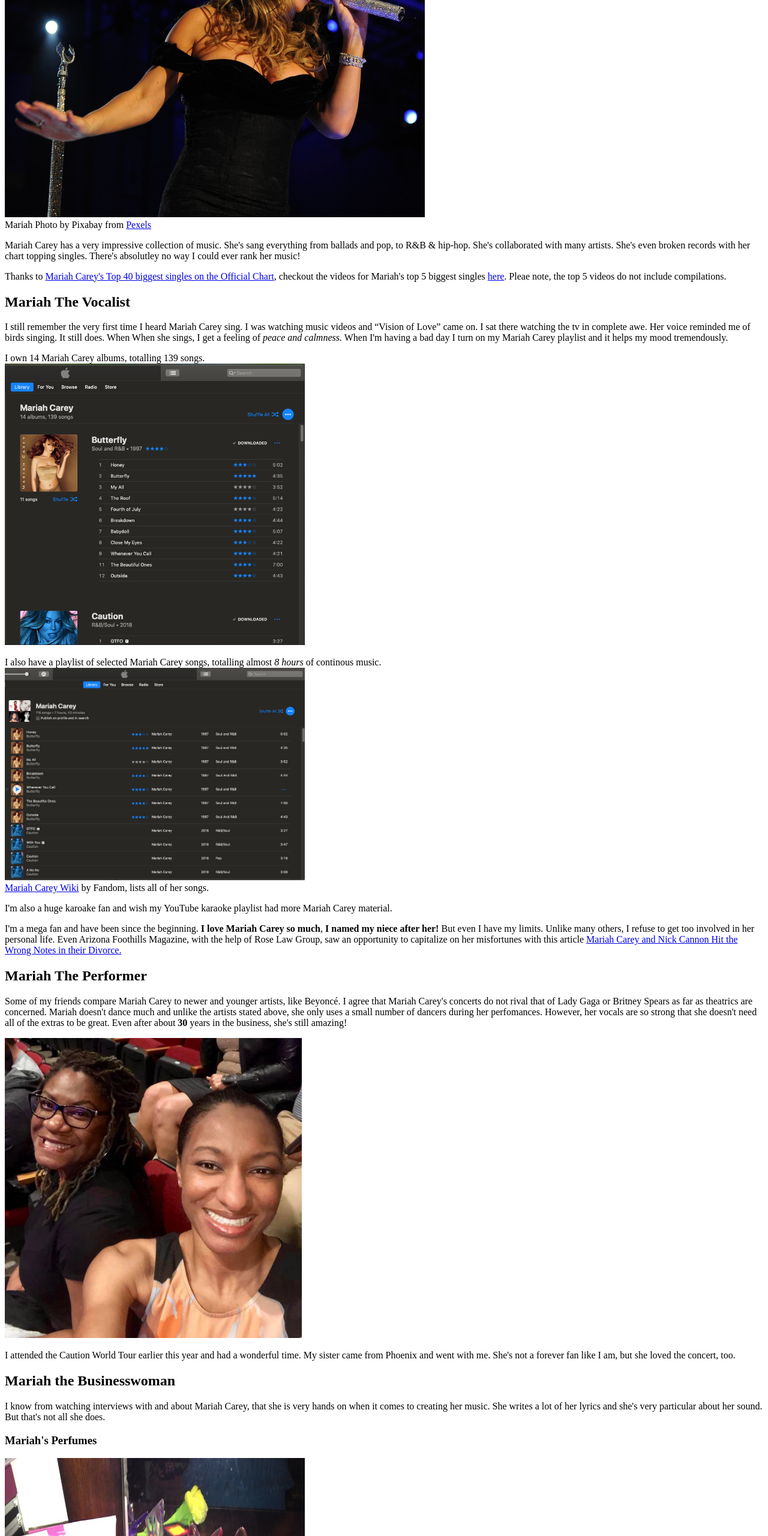
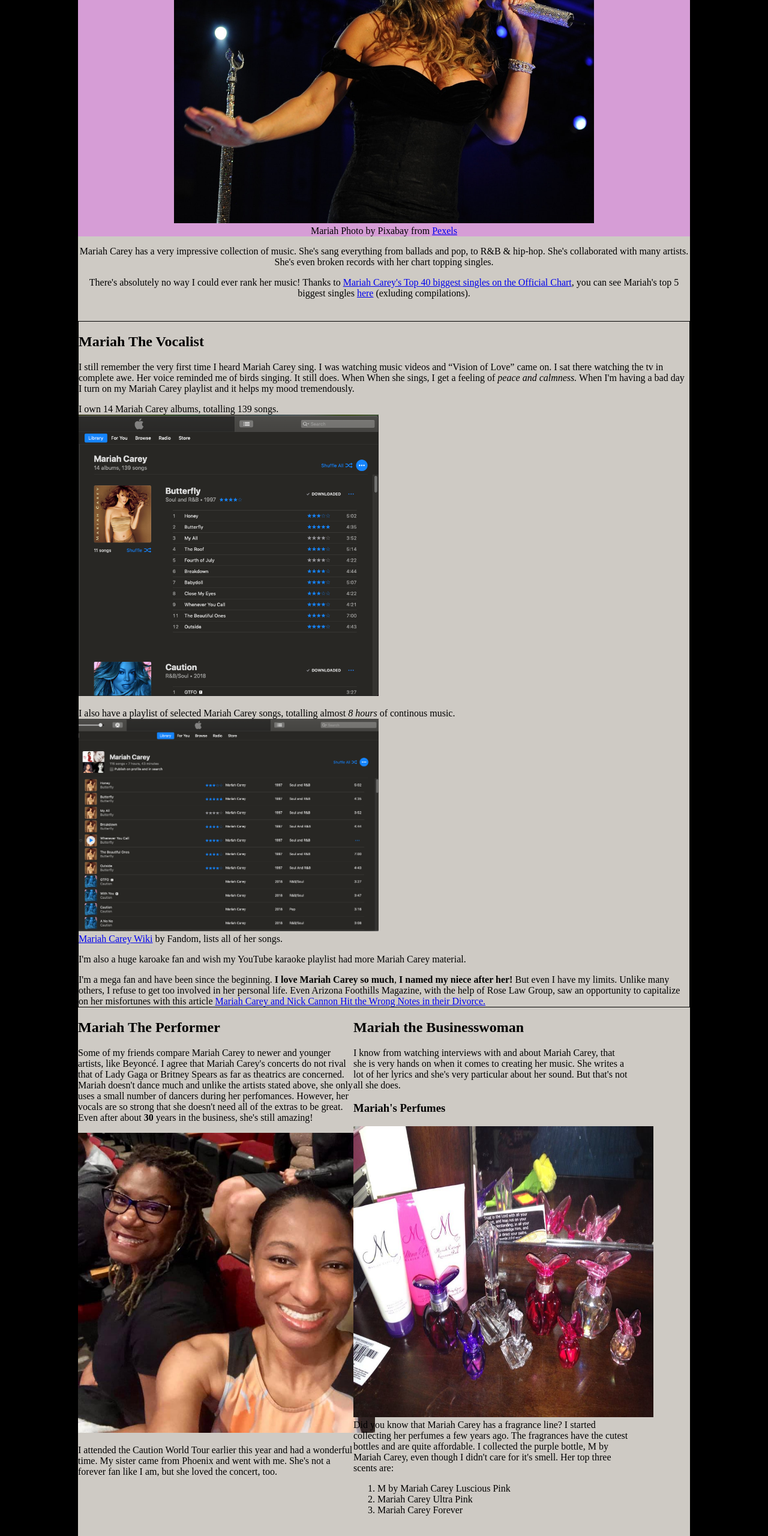
Before and after one commit to KMarieBrown/css, a plain HTML site: page index.html in a window 1280 px wide. Shown: the part 240-2800 px from the top of the page at 60% size. Drawn offline with Linux system fonts and the light colour scheme.

Commit message:
update css

```diff
--- /dev/null
+++ b/assets/styles/style.css
@@ -0,0 +1,51 @@
+body{
+    background-color: black;
+}
+#container{
+    width: 1020px;
+    margin: 0 auto;
+    background-color: #cecac4;
+}
+header{
+    background-color: #d69dd6;
+    text-align: center;
+    width:100%;
+    height: auto;
+    padding-top: 2.5px;
+}
+#nav1{
+    width: 100%;
+    height:125px;
+    text-align: center;
+}
+#nav2{
+    width: auto;
+    height: auto;
+    text-align: left;
+    color: #c985c9;
+}
+#vocals{
+    width: auto;
+    height: auto;
+    clear: both;
+    border: thin solid;
+}
+#performer{
+    width: 45%;
+    height: auto;
+    float: left;
+}
+#business{
+    width: 45%;
+    height: auto;
+    float: left;
+}
+footer{
+    background-color: #cecac4;
+    width: 100%;
+    height: 25px;
+    clear:both;
+}
+a{
+    align-content: center;
+}
--- a/index.html
+++ b/index.html
@@ -4,25 +4,27 @@
     <meta charset="utf-8">
     <meta name="description" content="A page about Mariah Carey">
     <title>The Ultimate Diva&colon; Mariah Carey</title>
-    </head>
+    <link rel="stylesheet" type="text/css" href="assets/styles/style.css">
+</head>
 <body>
+    <div id="container">
     <header role="banner">
         <h1>The Ultimate Diva: Mariah Carey</h1>
         <p><img src="assets/images/mcperfrom.jpg" width="700" alt="Mariah Carey Singing Live"><br>
         Mariah Photo by Pixabay from <a href="https://www.pexels.com/photo/mariah-carey-holding-a-microphone-65702/?utm_content=attributionCopyText&utm_medium=referral&utm_source=pexels" target="_blank" title="photo credit">Pexels</a>
         </p>
-        <div id="nav">
+        </header>
+        <div id="nav1">
         <nav role="navigation">
-            <p>Mariah Carey has a very impressive collection of music. She's sang everything from ballads and pop, to R&#38;B &#38; hip-hop. She's collaborated with many artists. She's even broken records with her chart topping singles. There's absolutley no way I could ever rank her music! </p>
-            <p>Thanks to <a href="https://www.officialcharts.com/chart-news/mariah-careys-top-40-biggest-singles-on-the-official-chart__24715/" target="_blank" title="official charts">Mariah Carey's Top 40 biggest singles on the Official Chart</a>, checkout the videos for Mariah's top 5 biggest singles <a href="videos.html" title="top 5 singles">here</a>. Pleae note, the top 5 videos do not include compilations.</p>
+            <p>Mariah Carey has a very impressive collection of music. She's sang everything from ballads and pop, to R&#38;B &#38; hip-hop. She's collaborated with many artists. She's even broken records with her chart topping singles.</p>
+            <p>There's absolutely no way I could ever rank her music! Thanks to <a href="https://www.officialcharts.com/chart-news/mariah-careys-top-40-biggest-singles-on-the-official-chart__24715/" target="_blank" title="official charts">Mariah Carey's Top 40 biggest singles on the Official Chart</a>, you can see Mariah's top 5 biggest singles <a href="videos.html" title="top 5 singles">here</a> (exluding compilations).
+            </p>
         </nav>
         </div>
-          </header>
         <main role="main">
-            <article>
-            <header><h2>Mariah The Vocalist</h2>
-                </header>
-                <section>
+           <section id="vocals">
+               <article>
+            <h2>Mariah The Vocalist</h2>
                     <p>I still remember the very first time I heard Mariah Carey sing. I was watching music videos and &ldquo;Vision of Love&rdquo; came on. I sat there watching the tv in complete awe. Her voice reminded me of birds singing. It still does. When When she sings, I get a feeling of <i>peace and calmness.</i> When I'm having a bad day I turn on my Mariah Carey playlist and it helps my mood tremendously.</p>
                     <p>I own 14 Mariah Carey albums, totalling 139 songs. <br>
                     <img src="assets/images/mclibrary.png" width="500" alt="Mariah Carey Library"></p>
@@ -32,16 +34,20 @@
                     </p>
                     <p>I'm also a huge karoake fan and wish my YouTube karaoke playlist had more Mariah Carey material.</p>
                     <aside role="complementary">I'm a mega fan and have been since the beginning. <b>I love Mariah Carey</b><strong> so much</strong>, <b>I named my niece after her!</b> But even I have my limits. Unlike many others, I refuse to get too involved in her personal life. Even Arizona Foothills Magazine, with the help of Rose Law Group, saw an opportunity to capitalize on her misfortunes with this article <a href="assets/files/mcandncdivorce.pdf" title="Article on Mariah and Nick's Divorce" download>Mariah Carey and Nick Cannon Hit the Wrong Notes in their Divorce.</a></aside>
-                </section>
-                <section>
+               </article>
+            </section>
+            <section id="performer">
+                <article>
                     <h2>Mariah The Performer</h2>
                     <p>Some of my friends compare Mariah Carey to newer and younger artists, like Beyonc&eacute;. I agree that Mariah Carey's concerts do not rival that of Lady Gaga or Britney Spears as far as theatrics are concerned. Mariah doesn't dance much and unlike the artists stated above, she only uses a small number of dancers during her perfomances. However, her vocals are so strong that she doesn't need all of the extras to be great. Even after about <b>30</b> years in the business, she's still amazing!
                     </p>
                     <p><img src="assets/images/cautionconcertwithsis.jpg" width="495" height="500" alt="Picture with sister at Caution World Tour Concert"><br>
                         <p>I attended the Caution World Tour earlier this year and had a wonderful time. My sister came from Phoenix and went with me. She's not a forever fan like I am, but she loved the concert, too.
                     </p>
-                </section>
-                <section>
+                </article>
+            </section>
+            <section id="business">
+                <article>
                     <h2>Mariah the Businesswoman</h2>
                     <p>I know from watching interviews with and about Mariah Carey, that she is very hands on when it comes to creating her music. She writes a lot of her lyrics and she's very particular about her sound. But that's not all she does.
                     </p>
@@ -53,10 +59,11 @@
                         <li>Mariah Carey Ultra Pink</li>
                         <li>Mariah Carey Forever</li>
                     </ol>
-                </section>
-            </article>
+                </article>
+            </section>
         </main>
-      </body>
     <footer role="contentinfo">
     </footer>
+    </div>
+</body>
 </html>
```
Also changed, not shown: videos.html (+13 -9 lines), 1 other file.
